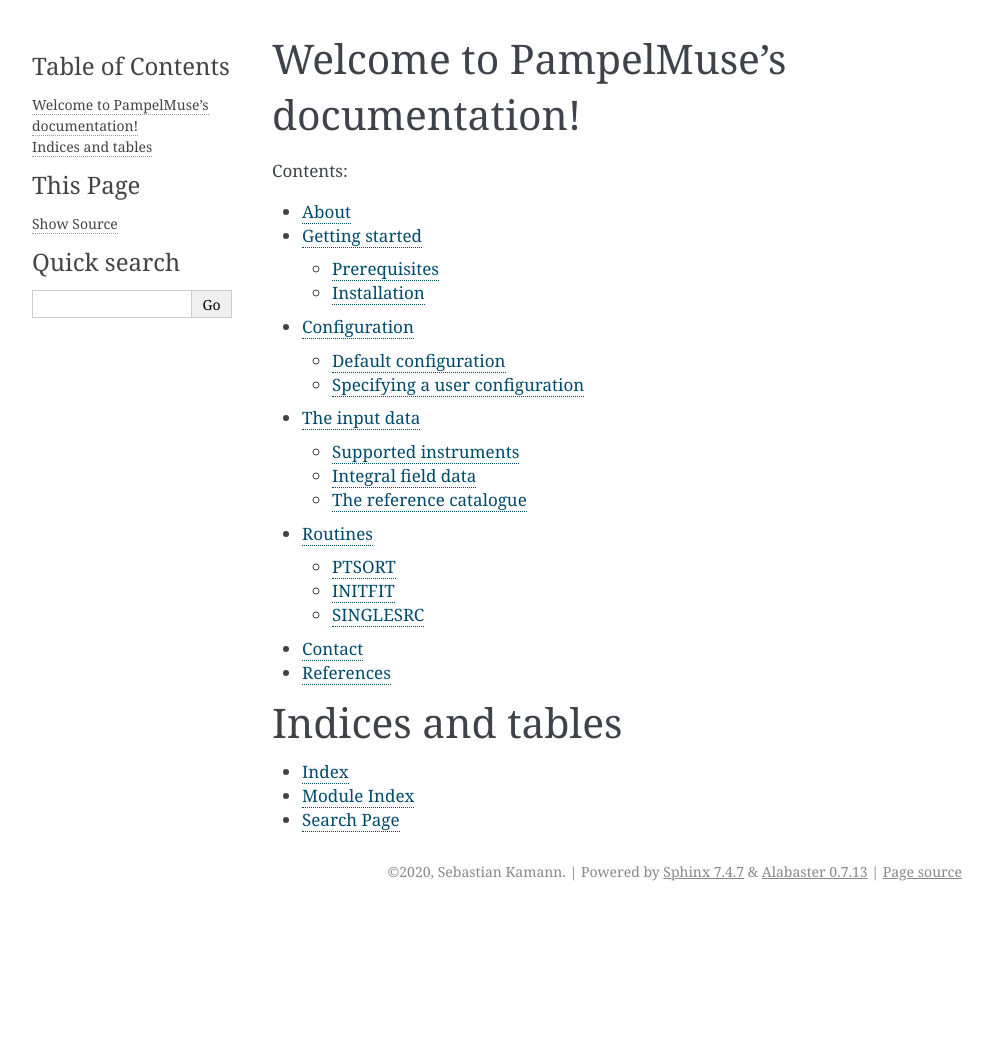
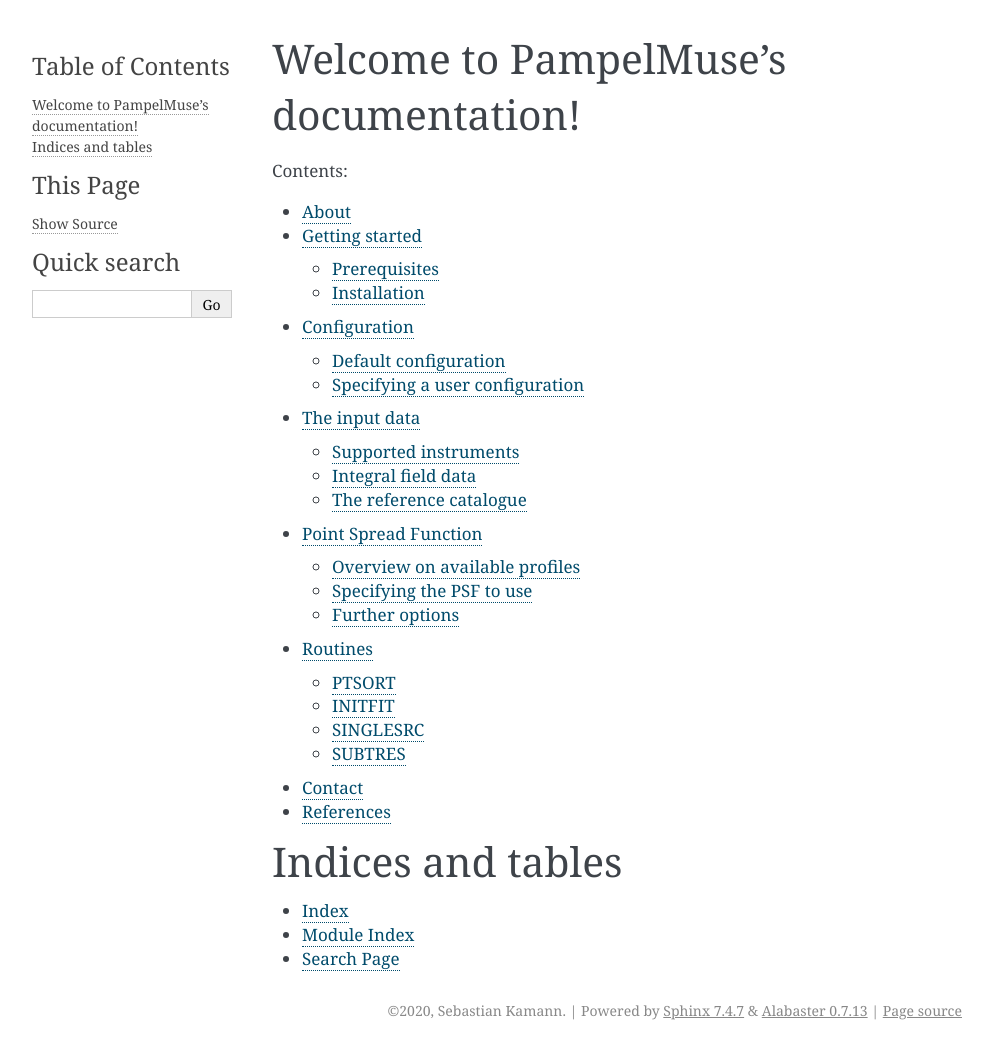
Before and after one commit to lcjohnso/pampelmuse, a Sphinx documentation site: the page built from docs/index.rst, in a window 1280 px wide. Shown: the whole page, without its empty margins (148-1141 px from the left). Built offline with Sphinx 7.4.7, drawn with Linux system fonts in a browser that asks for light colours; before the commit the page ends 911 px from its top, so only the background shows below that; some of the changed lines change nothing that is shown.

Commit message:
Continued conversion of documentation.

```diff
--- a/docs/conf.py
+++ b/docs/conf.py
@@ -55,3 +55,6 @@ html_theme = 'alabaster'
 # relative to this directory. They are copied after the builtin static files,
 # so a file named "default.css" will overwrite the builtin "default.css".
 html_static_path = ['_static']
+
+# Needed for readthedocs to build the documentation
+master_doc = 'index'
--- a/docs/index.rst
+++ b/docs/index.rst
@@ -14,6 +14,7 @@ Welcome to PampelMuse's documentation!
    start
    configuration
    data
+   psf
    routines
    contact
    references
--- /dev/null
+++ b/docs/psf.rst
@@ -0,0 +1,170 @@
+
+
+.. _psf:
+
+Point Spread Function
+=====================
+
+Overview on available profiles
+------------------------------
+
+PampelMuse uses analytical PSF profiles. Most of the available profiles are based on either a Gaussian or a Moffat
+profile. An extensive discussion of the profiles and all associated formulae can be found in
+:ref:`here <appendix_profiles>`. Here, only the main formulae and most important properties are presented.
+
+The analytical profile of the Gaussian profile as a function of the radius :math:`r` is given by
+
+.. math::
+    G(r) = \Sigma_\text{0}\exp\left\{\frac{-r^2}{2\sigma^2}\right\}
+
+whereas the Moffat profile is described via
+
+.. math::
+ M(r) = \Sigma_\text{0}\left[1+\left(\frac{r}{r_{\text d}}\right)^2\right]^{-\beta}
+
+For either profile, :math:`\Sigma_\mathrm{0}` is the central intensity. The width of the Gaussian is controlled by the
+standard deviation :math:`\sigma`, while the effective radius :math:`r_{\text d}` defines the width of the Moffat.
+However, instead of :math:`\sigma` or :math:`r_{\text d}`, PampelMuse uses the *full width at half maximum (FWHM)* as
+a measure for the width of either profile. The conversion formulae from :math:`\sigma` and :math:`r_{\text d}` to
+:math:`{\text FWHM}` can be found :ref:`here <appendix_profiles>`).
+
+.. note::
+    The :math:`{\text FWHM}` is always measured in units of spaxels.
+
+Besides the :math:`{\text FWHM}`, the Moffat profile has a second shape parameter, :math:`\beta`. It measures the
+kurtosis of the profile, i.e. the strengths of the wings of the PSF. Higher values of :math:`\beta` correspond to less
+pronounced wings and vice versa.
+
+.. important::
+    From my experience, :math:`\beta\sim2.5` is a typical value for a seeing-limited PSF. For this value, a Moffat
+    profile has much more pronounced wings than a Gaussian profile. Therefore I strongly recommend using the Moffat
+    profile because the Gaussian profile will almost certainly underestimate the wings of the PSF.
+
+Besides the plain Gaussian and Moffat profiles, PampelMuse also supports combinations of the two:
+
+    * A **Moffat-Gauss profile**, consisting of an outer Moffat profile (with parameters :math:`beta` and
+      :math:`{\text FWHM}_1`) and a central Gaussian profile (with parameter :math:`{\text FWHM}_1`). An additional
+      parameter :math:`f_{12}` controls the fractional flux in the Moffat component.
+
+    * A **double-Gauss profile**, consisting of an outer and a central Gaussian component (with parameters
+      :math:`{\text FWHM}_1` and :math:`{\text FWHM}_2`, respectively). Again, an additional parameter :math:`f_{12}`
+      is used, controlling the fractional flux in the outer component.
+
+    * A **double-Moffat profile**, consisting of an outer and a central Moffat component (with parameters
+      :math:`{\text FWHM}_1`, :math:`\beta_1` and :math:`{\text FWHM}_2`, :math:`\beta_2`), respectively. As for the
+      double-Gauss profile, the parameter :math:`f_{12}` controls the fractional flux of the outer component.
+
+PampelMuse supports elliptical PSF profiles. The radius :math:`r` incorporates the ellipticity :math:`e` and the
+position angle :math:`\theta` of a PSF profile. Thus, besides the actual centroid coordinates, the Moffat profile has
+4 free parameters, the Gaussian profile has 3. For combined profiles, only a global ellipticity and position angle can
+be used.
+
+Adaptive optics data
+^^^^^^^^^^^^^^^^^^^^
+
+.. versionadded:: 1.0
+    To facilitate the handling of adaptive optics (AO) data, in particular MUSE narrow field mode (NFM) observations,
+    the MAOPPY PSF model developed by [Fetick2019]_ is made available in PampelMuse. Besides the parameters :math:`e`
+    and :math:`\theta` that it shares with the other PSF models, the MAOPPY PSF has five parameters that can be
+    optimized during the analysis. They are the Fried parameter :math:`r_0`, the kurtosis :math:`\beta` of the Moffat
+    contribution, the effective radius :math:`\alpha` of the Moffat contribution, the AO-corrected phase power spectral
+    density (PSD) background :math:`bck`, and the residual variance :math:`amp`. Note that some parameters have been
+    renamed compared to the names provided in Table 2 of [Fetick2019]_ in order to avoid confusion with other fitting
+    parameters.
+
+.. important::
+    In case you use this PSF model, please cite [Fetick2019]_.
+
+Specifying the PSF to use
+-------------------------
+
+To specify the properties of the PSF during the analysis, one needs to modify the `psf` section of the PampelMuse
+:ref:`configuration <user-configuration>`. First, one needs to specify which profile should be used. This can be using
+the following configuration parameter.
+
+psf|profile : string
+    The analytical PSF profile used during the analysis. Currently supported are `gauss`, `moffat`, `double_gauss`,
+    `double_moffat`, `moffat_gauss`, and `maoppy`.
+
+Next, initial guesses for the PSF parameters must be defined. As already mentioned, the available profiles are
+described by different sets parameters. This is summarized in the following table.
+
+.. table:: Overview of PSF parameters
+    :name: table-psf-parameters
+    :align: right
+
+    +-----------+-------------+-------------+----------------+-----------------+----------------+----------+
+    | Parameter | `gauss`     | `moffat`    | `double_gauss` | `double_moffat` | `moffat_gauss` | `maoppy` |
+    | index     |             |             |                |                 |                |          |
+    | :math:`n` |             |             |                |                 |                |          |
+    +===========+=============+=============+================+=================+================+==========+
+    | 1         | `fwhm`      | `beta`      | `f12`          | `f12`           | `f12`          | `r0`     |
+    +-----------+-------------+-------------+----------------+-----------------+----------------+----------+
+    | 2         | `e`         | `fwhm`      | `fwhm1`        | `beta1`         | `beta`         | `bck`    |
+    +-----------+-------------+-------------+----------------+-----------------+----------------+----------+
+    | 3         | `theta`     | `e`         | `fwhm2`        | `fwhm1`         | `fwhm1`        | `amp`    |
+    +-----------+-------------+-------------+----------------+-----------------+----------------+----------+
+    | 4         |             | `theta`     | `e`            | `beta2`         | `fwhm2`        | `alpha`  |
+    +-----------+-------------+-------------+----------------+-----------------+----------------+----------+
+    | 5         |             |             | `theta`        | `fwhm2`         | `e`            | `beta`   |
+    +-----------+-------------+-------------+----------------+-----------------+----------------+----------+
+    | 6         |             |             |                | `e`             | `theta`        | `e`      |
+    +-----------+-------------+-------------+----------------+-----------------+----------------+----------+
+    | 7         |             |             |                | `theta`         |                | `theta`  |
+    +-----------+-------------+-------------+----------------+-----------------+----------------+----------+
+
+For each parameter of the chosen PSF profile, an initial guess can be defined in the `psf` section of the
+configuration, e.g.:
+
+psf|fwhm : float
+    The full width at half maximum of the selected PSF profile. Must be :math:`>0`.
+
+Finally, one needs to define which of the PSF parameters should be optimized during the analysis and which remain fixed
+at their initial guesses. To this aim, PampelMuse uses a single configuration parameter:
+
+psf|fit : integer
+    Defines which PSF parameters are optimized during the analysis. The value should set to
+    :math:`\Sigma_{n} 2^n`, with the sum including the index :math:`n` of every PSF parameter to be optimized (see
+    :ref:`table <table-psf-parameters>`).
+
+Assuming one wants to model the PSF as a Moffat profile, with a fixed value of :math:`\beta=2.5`, and free parameters
+:math:`{\text FWHM}`, :math:`e`, and :math:`\theta`, the `psf` section of the configuration could look as follows.
+
+.. code-block:: json
+
+    {
+        "psf": {
+            "profile": "moffat",
+            "beta": 2.0,
+            "fwhm": 2.5,
+            "e": 0.2,
+            "theta": 0.5,
+            "fit": 28
+        }
+    }
+
+The values provided for :math:`{\text FWHM}`, :math:`e`, and :math:`\theta` serve as initial guesses for the fit.
+
+
+Further options
+---------------
+
+Each PSF profile used during the analysis will be defined out to a maximum radius, beyond which the surface intensity
+of the profile is believed to be negligible. This radius can be changed using the following parameter.
+
+psf|radius : float
+    The radius out to which a PSF profile is calculated, given in units of spaxels.
+
+As a rule of thumb, the radius parameter should be large enough so that no bright halos remain around the bright stars
+when creating the residuals of the analysis with the :ref:`SUBTRES routine <subtres>`.
+
+.. versionadded:: 1.0
+    PampelMuse also allows one to scale the PSF radius according to the flux of a star, such that a larger radius is
+    used for brighter sources. This is useful for example for the analysis of MUSE narrow field mode data, where the
+    PSF halos around the brightest stars can extend out to :math:`\sim50-100` spaxels. As using such a large value for
+    all sources will significantly slow down the analysis, one can set the following configuration parameter.
+
+    psf|scaling : float
+        Scaling factor for the PSF radius, must be :math:`>0` and :math:`<1`. It is defined such that the PSF radius
+        will shrink by a factor math:`2` for every drop in flux by the provided value. A flux reference, the brightest
+        star in the field is used, for which the PSF profile will be defined out to `psf|radius`.
--- a/docs/routines.rst
+++ b/docs/routines.rst
@@ -26,3 +26,9 @@ INITFIT
 
 SINGLESRC
 ---------
+
+
+.. _subtres:
+
+SUBTRES
+-------
```
